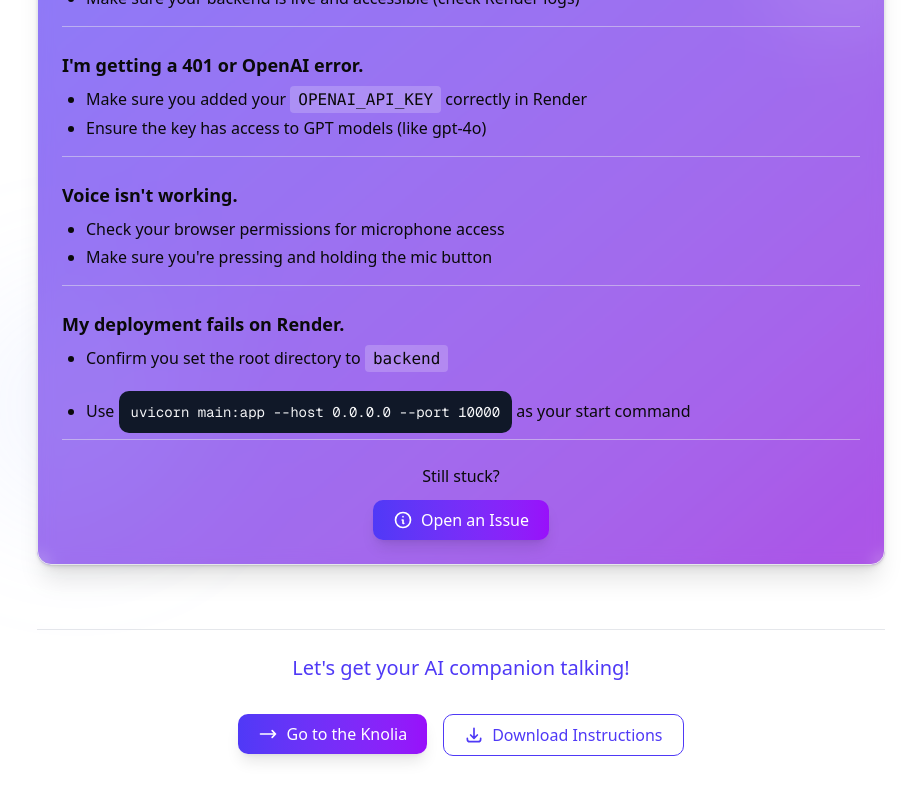
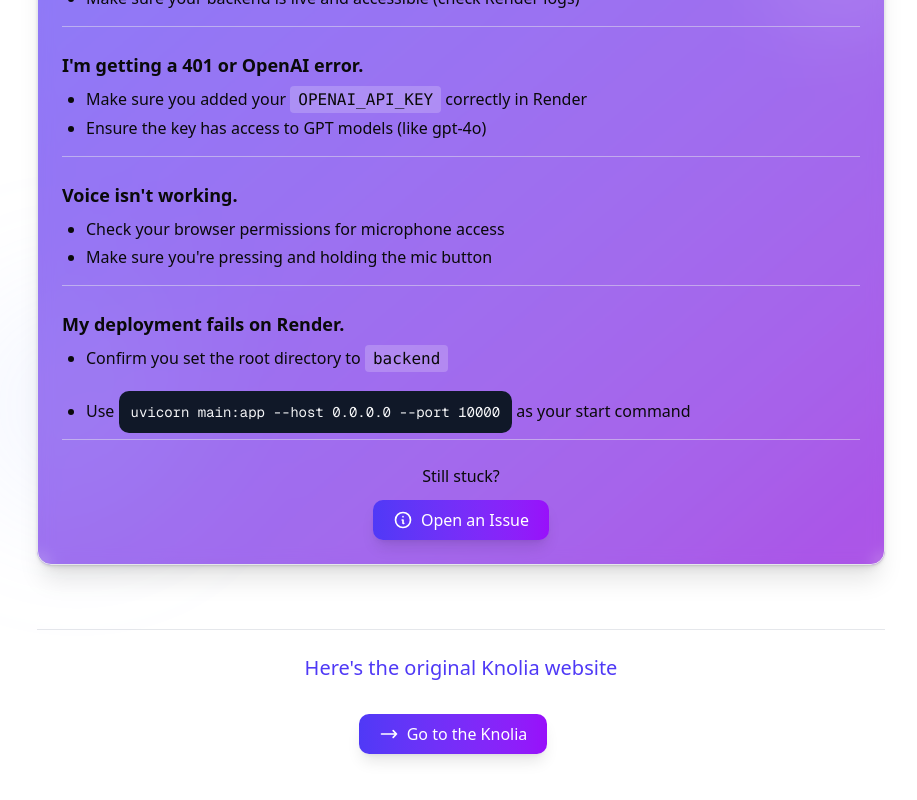
Before and after one commit to Danejw/ai-companion-toolkit-website, a Next.js app: page /documentation in a window 1280 px wide. Shown: the part 3082-3882 px from the top of the page, without its empty margins (179-1096 px from the left). Built offline with nearby package versions, Linux system fonts and the light colour scheme.

Commit message:
fix: update footer text in documentation to reference the original Knolia website

```diff
--- a/app/documentation/page.tsx
+++ b/app/documentation/page.tsx
@@ -311,7 +311,7 @@ export default function DocumentationPage() {
 
         {/* Footer */}
         <div className="text-center pt-6 border-t border-gray-200">
-          <p className="text-xl font-medium text-indigo-600">Let&apos;s get your AI companion talking!</p>
+          <p className="text-xl font-medium text-indigo-600">Here&apos;s the original Knolia website</p>
           <div className="mt-8 flex justify-center space-x-4">
             <motion.div
               whileHover={{ y: -2 }}
@@ -331,16 +331,6 @@ export default function DocumentationPage() {
               whileHover={{ y: -2 }}
               transition={{ type: "spring", stiffness: 400, damping: 10 }}
             >
-              <Link
-                href="/INSTALLATION.md"
-                download
-                className="inline-flex items-center px-5 py-2 border border-indigo-600 text-indigo-600 rounded-lg hover:bg-indigo-50 transition"
-              >
-                <svg className="w-5 h-5 mr-2" fill="none" stroke="currentColor" viewBox="0 0 24 24" xmlns="http://www.w3.org/2000/svg">
-                  <path strokeLinecap="round" strokeLinejoin="round" strokeWidth={2} d="M4 16v1a3 3 0 003 3h10a3 3 0 003-3v-1m-4-4l-4 4m0 0l-4-4m4 4V4" />
-                </svg>
-                Download Instructions
-              </Link>
             </motion.div>
           </div>
         </div>
```
